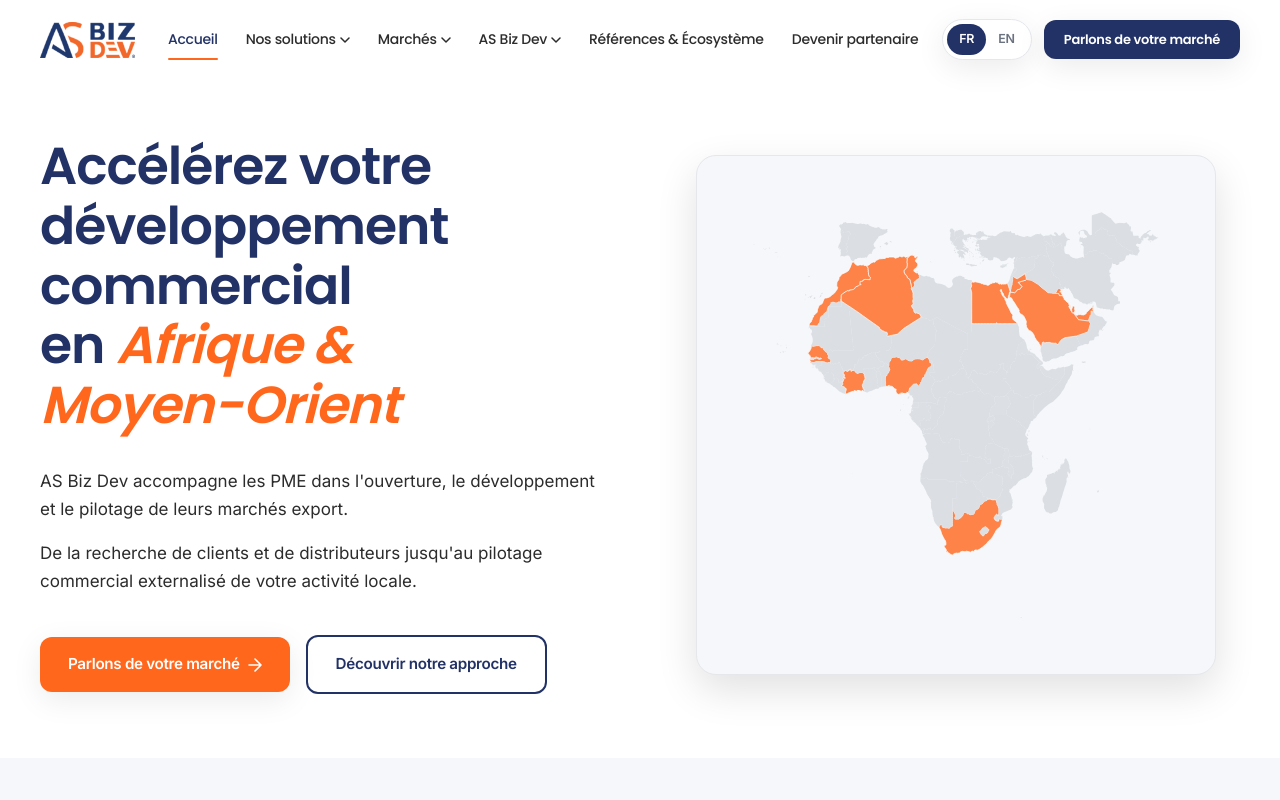
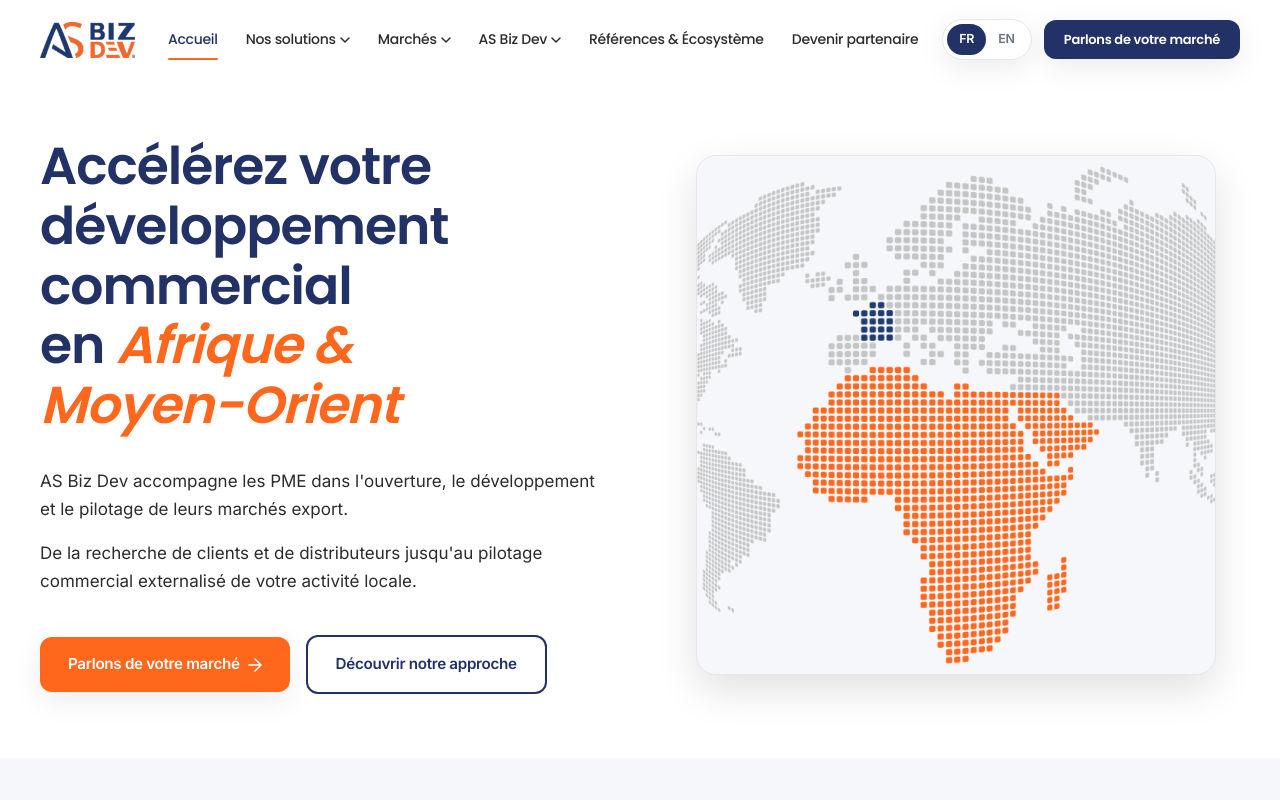
Before and after one commit to Abbes-khalil/AS-bizdev, a Next.js app: page / in a window 1280 px wide. Shown: the top 800 px of the page. Built offline with nearby package versions, Linux system fonts and the light colour scheme.

Commit message:
revert: restore the static hero map image, drop the interactive map
Reverted at the user's request. Keeps the Framer Motion CTA/card
micro-interactions, page transitions and scroll storytelling from the
same batch of work — only the interactive SVG map is removed.

```diff
--- a/components/home/HeroMarketsMap.jsx
+++ /dev/null
@@ -1,97 +0,0 @@
-"use client";
-
-import { useId, useState } from "react";
-import { useReducedMotion } from "framer-motion";
-
-import { PUBLISHED_COUNTRIES } from "@/lib/data/countries";
-import { MAP_COUNTRIES, MAP_VIEWBOX, MARKET_POSITIONS } from "@/lib/data/marketsMapData";
-import { ROUTES } from "@/lib/routes";
-
-const [, , VIEW_W, VIEW_H] = MAP_VIEWBOX.split(" ").map(Number);
-
-const zoneRouteFor = (country, lang) =>
-  country.subregion === "middleEast" ? ROUTES.middleEast[lang] : ROUTES.africa[lang];
-
-/**
- * Hero replacement for the static maps.webp image: the same Africa + Middle
- * East silhouette (pre-computed at build time by scripts/build-markets-map.mjs
- * — no mapping library ships to the client), but only the markets confirmed
- * in lib/data/countries.js are interactive. Every other country renders as
- * an inert background shape — this never implies a market AS Biz Dev hasn't
- * confirmed (see countries.js's own note on that constraint).
- */
-export default function HeroMarketsMap({ lang, ariaLabel }) {
-  const [activeKey, setActiveKey] = useState(null);
-  const reduceMotion = useReducedMotion();
-  const titleId = useId();
-
-  const activeByKey = new Map(PUBLISHED_COUNTRIES.map((country) => [country.key, country]));
-  const hovered = activeKey ? activeByKey.get(activeKey) : null;
-  const hoveredPosition = activeKey ? MARKET_POSITIONS[activeKey] : null;
-
-  return (
-    <div className="relative h-full w-full">
-      <svg
-        viewBox={MAP_VIEWBOX}
-        role="img"
-        aria-labelledby={titleId}
-        className="h-full w-full"
-      >
-        <title id={titleId}>{ariaLabel}</title>
-
-        {MAP_COUNTRIES.map((country) => {
-          const market = country.key ? activeByKey.get(country.key) : null;
-
-          if (!market) {
-            return (
-              <path
-                key={country.id}
-                d={country.d}
-                className="fill-gray-300/70"
-                aria-hidden="true"
-              />
-            );
-          }
-
-          const name = market.name[lang] ?? market.name.fr;
-          const isActive = activeKey === market.key;
-
-          return (
-            <a
-              key={country.id}
-              href={zoneRouteFor(market, lang)}
-              aria-label={name}
-              onMouseEnter={() => setActiveKey(market.key)}
-              onMouseLeave={() => setActiveKey((current) => (current === market.key ? null : current))}
-              onFocus={() => setActiveKey(market.key)}
-              onBlur={() => setActiveKey((current) => (current === market.key ? null : current))}
-            >
-              <path
-                d={country.d}
-                className={`cursor-pointer fill-orange stroke-white stroke-[1.5] transition-[opacity,transform] duration-200 ease-out focus:outline-none ${
-                  isActive ? "opacity-100" : "opacity-80 hover:opacity-100"
-                } ${!reduceMotion && isActive ? "scale-[1.03]" : ""}`}
-                style={{ transformOrigin: `${MARKET_POSITIONS[market.key].cx}px ${MARKET_POSITIONS[market.key].cy}px` }}
-              />
-            </a>
-          );
-        })}
-      </svg>
-
-      {hovered && hoveredPosition && (
-        <div
-          role="tooltip"
-          className={`pointer-events-none absolute z-10 -translate-x-1/2 -translate-y-full rounded-full bg-navy px-3 py-1.5 text-xs font-semibold text-white shadow-lift ${
-            reduceMotion ? "" : "transition-opacity duration-200 ease-out"
-          }`}
-          style={{
-            left: `${(hoveredPosition.cx / VIEW_W) * 100}%`,
-            top: `${(hoveredPosition.cy / VIEW_H) * 100 - 2}%`,
-          }}
-        >
-          {hovered.name[lang] ?? hovered.name.fr}
-        </div>
-      )}
-    </div>
-  );
-}
--- a/components/pages/HomeContent.jsx
+++ b/components/pages/HomeContent.jsx
@@ -1,11 +1,13 @@
+import Image from "next/image";
+
 import ArrowIcon from "@/components/ui/ArrowIcon";
-import HeroMarketsMap from "@/components/home/HeroMarketsMap";
 import MotionCta from "@/components/ui/MotionCta";
 import OfferCard from "@/components/ui/OfferCard";
 import RevealOnScroll from "@/components/ui/RevealOnScroll";
 import Section from "@/components/ui/Section";
 import SectionHeading from "@/components/ui/SectionHeading";
 import StepList from "@/components/ui/StepList";
+import { ASSET } from "@/lib/siteData";
 import { getDictionary } from "@/lib/i18n/dictionaries";
 import { ROUTES } from "@/lib/routes";
 
@@ -45,8 +47,15 @@
             </RevealOnScroll>
 
             <RevealOnScroll variant="right" delay={0.15} className="relative">
-              <div className="relative mx-auto aspect-square w-full max-w-[520px] overflow-hidden rounded-card border border-gray-200 bg-gray-100 p-6 shadow-lift">
-                <HeroMarketsMap lang={lang} ariaLabel={t.hero.mapAlt} />
+              <div className="relative mx-auto aspect-square w-full max-w-[520px] overflow-hidden rounded-card border border-gray-200 bg-gray-100 shadow-lift">
+                <Image
+                  src={ASSET + "maps.webp"}
+                  alt={t.hero.mapAlt}
+                  fill
+                  priority
+                  sizes="(min-width: 1024px) 520px, 90vw"
+                  className="object-cover"
+                />
               </div>
             </RevealOnScroll>
           </div>
```
